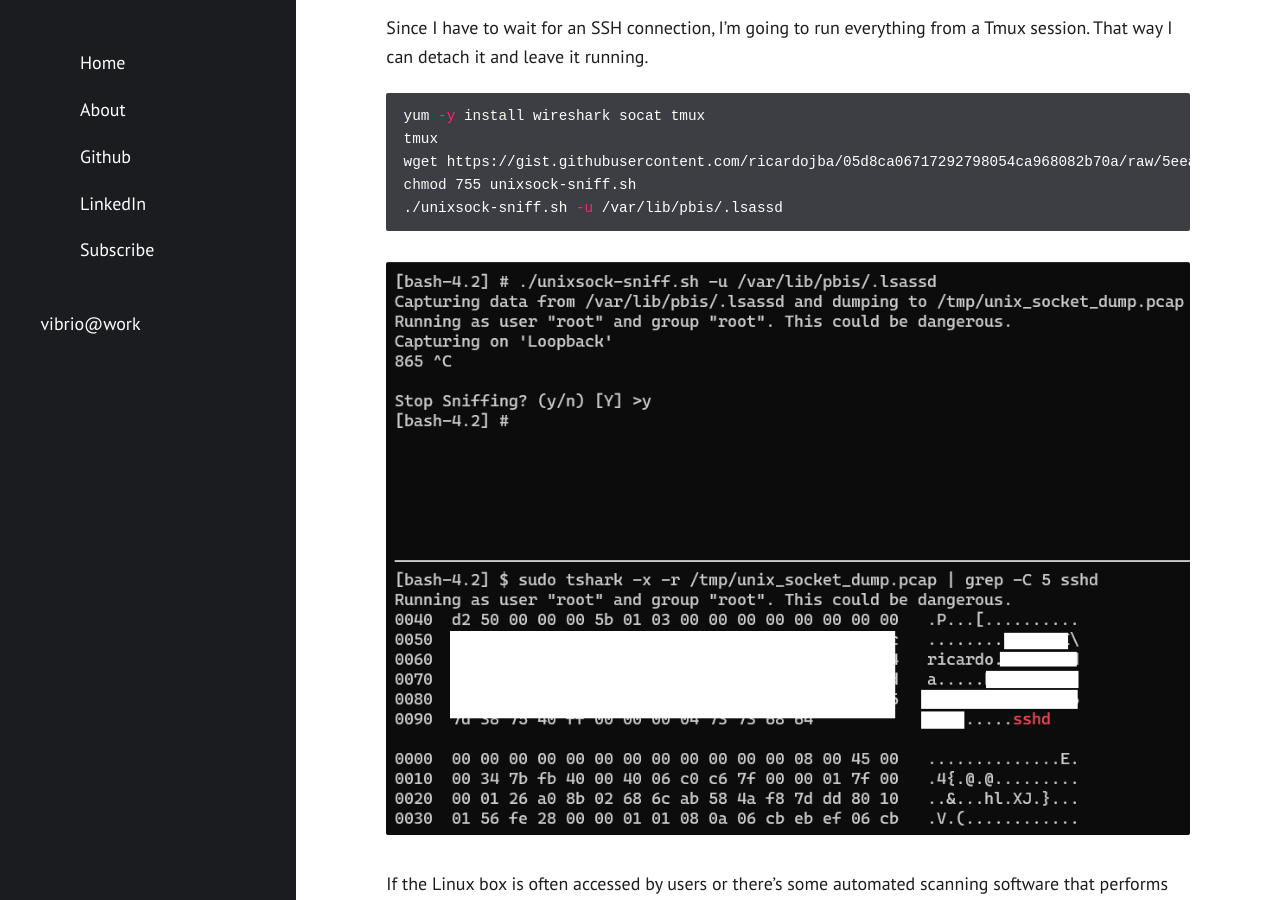
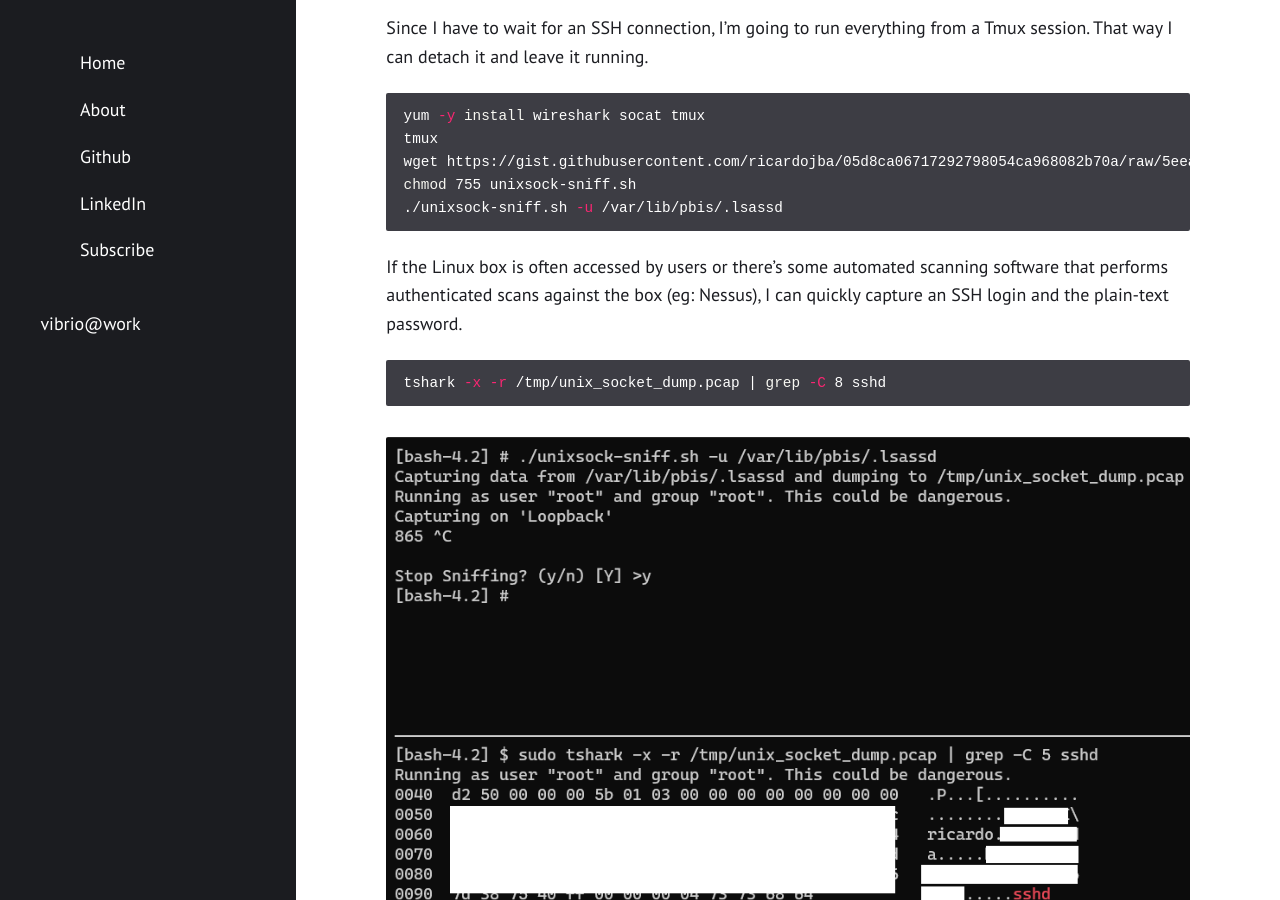
Before and after one commit to ricardojba/ricardojba.github.io, a Jekyll site: the page built from _posts/2023-03-15-BeyondTrust-AD-Bridge-Open-Post-Exploitation.md, in a window 1280 px wide and 900 px high, scrolled down 5971 px. Built offline with Jekyll 4.4.1, drawn with Linux system fonts in a browser that asks for light colours.

Commit message:
Add BeyondTrust AD Bridge Open Post Exploitation

````diff
--- a/_posts/2023-03-15-BeyondTrust-AD-Bridge-Open-Post-Exploitation.md
+++ b/_posts/2023-03-15-BeyondTrust-AD-Bridge-Open-Post-Exploitation.md
@@ -131,15 +131,14 @@ chmod 755 unixsock-sniff.sh
 ./unixsock-sniff.sh -u /var/lib/pbis/.lsassd
 ```
 
-<p align="center">
-  <img src="/assets/posts/2023-03-15-BeyondTrust-AD-Bridge-Open-Post-Exploitation/z_pbis-8.png">
-</p>
-
 If the Linux box is often accessed by users or there's some automated scanning software that performs authenticated scans against the box (eg: Nessus), I can quickly capture an SSH login and the plain-text password.
 
 ```bash
 tshark -x -r /tmp/unix_socket_dump.pcap | grep -C 8 sshd
 ```
+<p align="center">
+  <img src="/assets/posts/2023-03-15-BeyondTrust-AD-Bridge-Open-Post-Exploitation/z_pbis-8.png">
+</p>
 
 
 Pretty sure that there's a lot that I didn't cover or missed, but this will help get us started in a pentest or red team of \*nix hosts with BeyondTrust AD Bridge Open installed.
````
